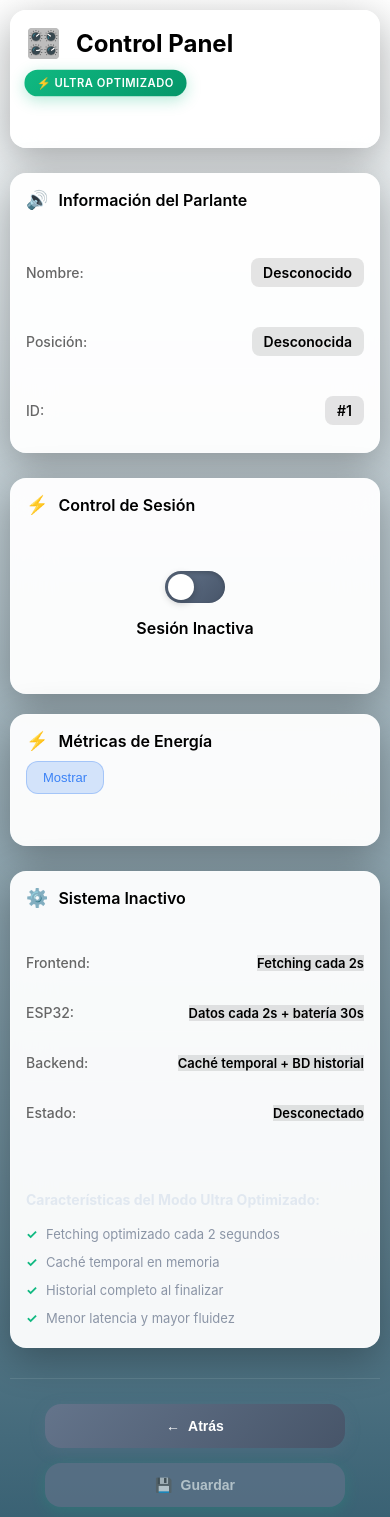
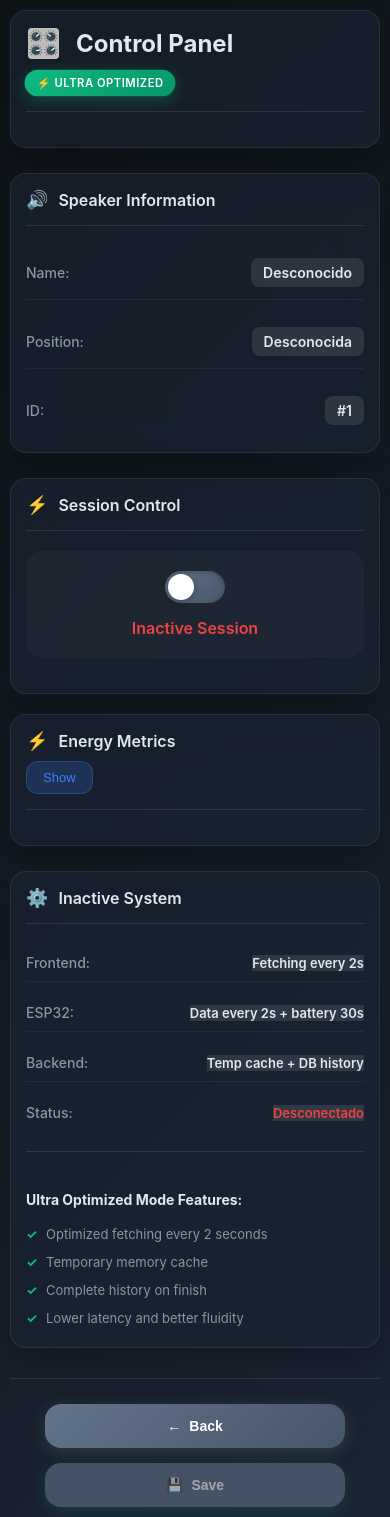
Before and after one commit to Guasmo/frontend_piensa, an Angular app: page /dashboard/control-panel/1 in a window 390 px wide. Built offline with nearby package versions, Linux system fonts and the light colour scheme; no server answers; sample sign-in values are in the browser's storage.

Commit message:
`fixed desing

```diff
--- a/src/app/dashboard/control-panel/control-panel.css
+++ b/src/app/dashboard/control-panel/control-panel.css
@@ -881,6 +881,24 @@ input:checked + .slider:before {
   }
 }
 
+@keyframes realtimePulse {
+  0% {
+    transform: scale(1);
+    opacity: 1;
+    box-shadow: 0 0 4px rgba(16, 185, 129, 0.6);
+  }
+  50% {
+    transform: scale(1.2);
+    opacity: 0.7;
+    box-shadow: 0 0 8px rgba(16, 185, 129, 0.8);
+  }
+  100% {
+    transform: scale(1);
+    opacity: 1;
+    box-shadow: 0 0 4px rgba(16, 185, 129, 0.6);
+  }
+}
+
 @keyframes metricUpdate {
   0% {
     opacity: 0;
@@ -962,8 +980,9 @@ input:checked + .slider:before {
 }
 
 @media (max-width: 480px) {
+  /* Keep the same dark theme colors on mobile instead of changing to light */
   .control-panel-container {
-    background: linear-gradient(to bottom, #ffffff, #3A6274);
+    background: linear-gradient(135deg, #0f1419 0%, #1a2332 100%);
   }
 
   .main-layout {
@@ -971,12 +990,17 @@ input:checked + .slider:before {
   }
 
   .panel-card {
+    background: rgba(26, 35, 50, 0.6);
+    backdrop-filter: blur(20px);
+    border: 1px solid rgba(255, 255, 255, 0.08);
+    color: #e1e8f0;
     padding: 15px;
     border-radius: 16px;
   }
 
   .panel-title {
     font-size: 24px;
+    color: #e1e8f0;
   }
 
   .title-icon {
@@ -985,6 +1009,7 @@ input:checked + .slider:before {
 
   .card-title {
     font-size: 16px;
+    color: #e1e8f0;
   }
 
   .card-icon {
@@ -998,10 +1023,12 @@ input:checked + .slider:before {
 
   .metric-value {
     font-size: 18px;
+    color: #e1e8f0;
   }
 
   .volume-value {
     font-size: 28px;
+    color: #e1e8f0;
   }
 
   .volume-controls {
@@ -1025,42 +1052,34 @@ input:checked + .slider:before {
     text-align: center;
   }
 
-  /* Mantener colores originales en mobile */
-  .panel-card {
-    background: rgba(255, 255, 255, 0.95);
-    backdrop-filter: blur(20px);
-    color: #000;
-    border: 1px solid rgba(255, 255, 255, 0.18);
-  }
-
-  .card-title,
-  .panel-title {
-    color: #000;
-  }
-
+  /* Keep original dark theme colors on mobile */
   .detail-label,
   .system-label,
   .time-label {
-    color: #666;
+    color: #8b95a6;
   }
 
   .detail-value,
   .system-value,
   .time-value {
-    color: #000;
-    background: rgba(0, 0, 0, 0.1);
+    color: #e1e8f0;
+    background: rgba(255, 255, 255, 0.1);
   }
 
   .metric-label {
-    color: #666;
-  }
-
-  .metric-value {
-    color: #000;
+    color: #8b95a6;
   }
 
   .status-label {
-    color: #000;
+    color: #e1e8f0;
+  }
+
+  .status-active {
+    color: #10b981;
+  }
+
+  .status-inactive {
+    color: #ef4444;
   }
 }
 
--- a/src/app/dashboard/control-panel/control-panel.html
+++ b/src/app/dashboard/control-panel/control-panel.html
@@ -1,11 +1,11 @@
 <div class="control-panel-container">
 
-  <!-- Estados del sistema (loading/error) -->
+  <!-- System states (loading/error) -->
   <div *ngIf="isLoading" class="status-overlay">
     <div class="status-card loading">
       <div class="status-header">
         <div class="loading-spinner"></div>
-        <h3>Verificando estado del parlante...</h3>
+        <h3>Checking speaker status...</h3>
       </div>
     </div>
   </div>
@@ -14,23 +14,23 @@
     <div class="status-card error">
       <div class="status-header">
         <span class="status-icon">❌</span>
-        <h3>Error de conexión</h3>
+        <h3>Connection Error</h3>
       </div>
       <p>{{ errorMessage }}</p>
-      <small>Estado: {{ getConnectionStatus() }}</small>
+      <small>Status: {{ getConnectionStatus() }}</small>
     </div>
   </div>
 
-  <!-- Layout principal desktop/mobile -->
+  <!-- Main desktop/mobile layout -->
   <div *ngIf="!isLoading" class="main-layout">
 
     <!-- Desktop Layout -->
     <div class="desktop-grid">
 
-      <!-- Columna Izquierda -->
+      <!-- Left Column -->
       <div class="left-column">
 
-        <!-- Header con título -->
+        <!-- Header with title -->
         <div class="panel-card header-card">
           <div class="card-header">
             <h1 class="panel-title">
@@ -38,28 +38,28 @@
               Control Panel
             </h1>
             <div class="mode-badges">
-              <span class="badge ultra-optimized">⚡ ULTRA OPTIMIZADO</span>
-              <span class="badge realtime" *ngIf="isConnected">📡 TIEMPO REAL</span>
+              <span class="badge ultra-optimized">⚡ ULTRA OPTIMIZED</span>
+              <span class="badge realtime" *ngIf="isConnected">📡 REAL-TIME</span>
             </div>
           </div>
         </div>
 
-        <!-- Información del Parlante -->
+        <!-- Speaker Information -->
         <div class="panel-card speaker-card">
           <div class="card-header">
             <h2 class="card-title">
               <span class="card-icon">🔊</span>
-              Información del Parlante
+              Speaker Information
             </h2>
           </div>
           <div class="card-content">
             <div class="speaker-details">
               <div class="detail-row">
-                <span class="detail-label">Nombre:</span>
+                <span class="detail-label">Name:</span>
                 <span class="detail-value">{{ speakerInfo.name }}</span>
               </div>
               <div class="detail-row">
-                <span class="detail-label">Posición:</span>
+                <span class="detail-label">Position:</span>
                 <span class="detail-value">{{ speakerInfo.position }}</span>
               </div>
               <div class="detail-row">
@@ -70,12 +70,12 @@
           </div>
         </div>
 
-        <!-- Control de Sesión -->
+        <!-- Session Control -->
         <div class="panel-card session-card">
           <div class="card-header">
             <h2 class="card-title">
               <span class="card-icon">⚡</span>
-              Control de Sesión
+              Session Control
             </h2>
           </div>
           <div class="card-content">
@@ -86,33 +86,33 @@
               </label>
               <div class="status-info">
                 <span class="status-label" [class]="isConnected ? 'status-active' : 'status-inactive'">
-                  {{ isConnected ? 'Sesión Activa' : 'Sesión Inactiva' }}
+                  {{ isConnected ? 'Active Session' : 'Inactive Session' }}
                 </span>
                 <div *ngIf="isConnected" class="realtime-indicator"></div>
               </div>
             </div>
 
-            <!-- Stats de sesión activa -->
+            <!-- Active session stats -->
             <div *ngIf="isConnected" class="session-stats">
               <div class="stat-grid">
                 <div class="stat-item">
                   <span class="stat-icon">⏱️</span>
                   <div class="stat-content">
-                    <span class="stat-label">Duración</span>
+                    <span class="stat-label">Duration</span>
                     <span class="stat-value">{{ sessionDuration }}</span>
                   </div>
                 </div>
                 <div class="stat-item">
                   <span class="stat-icon">📊</span>
                   <div class="stat-content">
-                    <span class="stat-label">Mediciones</span>
+                    <span class="stat-label">Measurements</span>
                     <span class="stat-value">{{ getMeasurementCount() }}</span>
                   </div>
                 </div>
                 <div class="stat-item">
                   <span class="stat-icon">🔋</span>
                   <div class="stat-content">
-                    <span class="stat-label">Batería</span>
+                    <span class="stat-label">Battery</span>
                     <span class="stat-value">{{ getLatestBattery() }}%</span>
                   </div>
                 </div>
@@ -121,12 +121,12 @@
           </div>
         </div>
 
-        <!-- Control de Volumen -->
+        <!-- Volume Control -->
         <div class="panel-card volume-card" *ngIf="isConnected">
           <div class="card-header">
             <h2 class="card-title">
               <span class="card-icon">🔊</span>
-              Control de Volumen
+              Volume Control
             </h2>
           </div>
           <div class="card-content">
@@ -174,71 +174,71 @@
         </div>
       </div>
 
-      <!-- Columna Derecha -->
+      <!-- Right Column -->
       <div class="right-column">
 
-        <!-- Métricas de Energía -->
+        <!-- Energy Metrics -->
         <div class="panel-card energy-card">
           <div class="card-header">
             <h2 class="card-title">
               <span class="card-icon">⚡</span>
-              Métricas de Energía
+              Energy Metrics
             </h2>
             <button class="toggle-btn" (click)="toggleEnergy()">
-              {{ showEnergy ? 'Ocultar' : 'Mostrar' }}
+              {{ showEnergy ? 'Hide' : 'Show' }}
             </button>
           </div>
           <div class="card-content" [class.collapsed]="!showEnergy">
 
-            <!-- Indicador de optimización -->
+            <!-- Optimization indicator -->
             <div *ngIf="isConnected && showEnergy" class="optimization-info">
-              <span class="optimization-badge">📡 Endpoint único cada 2s</span>
+              <span class="optimization-badge">📡 Single endpoint every 2s</span>
               <span class="data-freshness">{{ getDataFreshness() }}</span>
             </div>
 
-            <!-- Grid de métricas -->
+            <!-- Metrics grid -->
             <div *ngIf="realtimeData && hasRealtimeData() && showEnergy; else noEnergyData" class="metrics-grid">
 
               <div class="metric-card voltage">
                 <div class="metric-header">
                   <span class="metric-icon">⚡</span>
-                  <span class="metric-label">Voltaje</span>
+                  <span class="metric-label">Voltage</span>
                 </div>
                 <div class="metric-value">{{ getLatestVoltage() }} V</div>
-                <div class="metric-avg">Prom: {{ getAverageVoltage() }} V</div>
+                <div class="metric-avg">Avg: {{ getAverageVoltage() }} V</div>
               </div>
 
               <div class="metric-card current">
                 <div class="metric-header">
                   <span class="metric-icon">🔌</span>
-                  <span class="metric-label">Corriente</span>
+                  <span class="metric-label">Current</span>
                 </div>
                 <div class="metric-value">{{ getLatestCurrent() }} mA</div>
-                <div class="metric-avg">Prom: {{ getAverageCurrent() }} mA</div>
+                <div class="metric-avg">Avg: {{ getAverageCurrent() }} mA</div>
               </div>
 
               <div class="metric-card power">
                 <div class="metric-header">
                   <span class="metric-icon">💡</span>
-                  <span class="metric-label">Potencia</span>
+                  <span class="metric-label">Power</span>
                 </div>
                 <div class="metric-value">{{ getLatestPower() }} mW</div>
-                <div class="metric-avg">Prom: {{ getAveragePower() }} mW</div>
+                <div class="metric-avg">Avg: {{ getAveragePower() }} mW</div>
               </div>
 
               <div class="metric-card consumption">
                 <div class="metric-header">
                   <span class="metric-icon">📊</span>
-                  <span class="metric-label">Consumo Total</span>
+                  <span class="metric-label">Total Consumption</span>
                 </div>
                 <div class="metric-value">{{ getTotalConsumed() }} mAh</div>
-                <div class="metric-note">Calculado en ESP32</div>
+                <div class="metric-note">Calculated on ESP32</div>
               </div>
 
               <div class="metric-card battery" [style.background]="getBatteryColor()">
                 <div class="metric-header">
                   <span class="metric-icon">🔋</span>
-                  <span class="metric-label white-text">Batería</span>
+                  <span class="metric-label white-text">Battery</span>
                 </div>
                 <div class="metric-value white-text">{{ getLatestBattery() }}%</div>
                 <div class="metric-status white-text">{{ getBatteryStatus() }}</div>
@@ -247,29 +247,29 @@
               <div class="metric-card sample">
                 <div class="metric-header">
                   <span class="metric-icon">📈</span>
-                  <span class="metric-label">Muestra Actual</span>
+                  <span class="metric-label">Current Sample</span>
                 </div>
                 <div class="metric-value">#{{ getCurrentSampleIndex() }}</div>
                 <div class="metric-indicator">
                   <div class="realtime-pulse"></div>
-                  <span>Tiempo real</span>
+                  <span>Real-time</span>
                 </div>
               </div>
             </div>
 
-            <!-- Estado sin datos de energía -->
+            <!-- No energy data state -->
             <ng-template #noEnergyData>
               <div class="no-energy-data" *ngIf="showEnergy">
                 <div *ngIf="isConnected; else notConnectedEnergy" class="waiting-energy">
                   <div class="state-icon">⏳</div>
-                  <h4>Esperando datos del ESP32</h4>
-                  <p>El sistema está conectado pero aún no ha recibido datos de energía.</p>
+                  <h4>Waiting for ESP32 data</h4>
+                  <p>The system is connected but has not yet received energy data.</p>
                 </div>
                 <ng-template #notConnectedEnergy>
                   <div class="disconnected-energy">
                     <div class="state-icon">🔌</div>
-                    <h4>Inicia una sesión</h4>
-                    <p>Activa el control de sesión para ver las métricas de energía.</p>
+                    <h4>Start a session</h4>
+                    <p>Activate session control to view energy metrics.</p>
                   </div>
                 </ng-template>
               </div>
@@ -277,73 +277,73 @@
           </div>
         </div>
 
-        <!-- Información del Sistema -->
+        <!-- System Information -->
         <div class="panel-card system-card">
           <div class="card-header">
             <h2 class="card-title">
               <span class="card-icon">⚙️</span>
-              {{ isConnected ? 'Sistema Activo' : 'Sistema Inactivo' }}
+              {{ isConnected ? 'Active System' : 'Inactive System' }}
             </h2>
           </div>
           <div class="card-content">
             <div class="system-details">
               <div class="system-item">
                 <span class="system-label">Frontend:</span>
-                <span class="system-value">Fetching cada 2s</span>
+                <span class="system-value">Fetching every 2s</span>
               </div>
               <div class="system-item">
                 <span class="system-label">ESP32:</span>
-                <span class="system-value">Datos cada 2s + batería 30s</span>
+                <span class="system-value">Data every 2s + battery 30s</span>
               </div>
               <div class="system-item">
                 <span class="system-label">Backend:</span>
-                <span class="system-value">Caché temporal + BD historial</span>
+                <span class="system-value">Temp cache + DB history</span>
               </div>
               <div class="system-item" *ngIf="activeSessionId">
-                <span class="system-label">Sesión ID:</span>
+                <span class="system-label">Session ID:</span>
                 <span class="system-value">#{{ activeSessionId }}</span>
               </div>
               <div class="system-item">
-                <span class="system-label">Estado:</span>
+                <span class="system-label">Status:</span>
                 <span class="system-value" [class]="isConnected ? 'status-active' : 'status-inactive'">
                   {{ getConnectionStatus() }}
                 </span>
               </div>
             </div>
 
-            <!-- Características del modo optimizado -->
+            <!-- Ultra optimized mode features -->
             <div *ngIf="!isConnected" class="system-features">
-              <h4>Características del Modo Ultra Optimizado:</h4>
+              <h4>Ultra Optimized Mode Features:</h4>
               <ul class="feature-list">
-                <li>Fetching optimizado cada 2 segundos</li>
-                <li>Caché temporal en memoria</li>
-                <li>Historial completo al finalizar</li>
-                <li>Menor latencia y mayor fluidez</li>
+                <li>Optimized fetching every 2 seconds</li>
+                <li>Temporary memory cache</li>
+                <li>Complete history on finish</li>
+                <li>Lower latency and better fluidity</li>
               </ul>
             </div>
           </div>
         </div>
 
-        <!-- Información Temporal -->
+        <!-- Temporal Information -->
         <div class="panel-card time-card" *ngIf="realtimeData && hasRealtimeData()">
           <div class="card-header">
             <h2 class="card-title">
               <span class="card-icon">🕐</span>
-              Información Temporal
+              Temporal Information
             </h2>
           </div>
           <div class="card-content">
             <div class="time-details">
               <div class="time-item">
-                <span class="time-label">Timestamp ESP32:</span>
+                <span class="time-label">ESP32 Timestamp:</span>
                 <span class="time-value">{{ getTimestamp() }}s</span>
               </div>
               <div class="time-item">
-                <span class="time-label">Duración total:</span>
+                <span class="time-label">Total duration:</span>
                 <span class="time-value">{{ getDurationSeconds() }}s</span>
               </div>
               <div class="time-item">
-                <span class="time-label">Última actualización:</span>
+                <span class="time-label">Last update:</span>
                 <span class="time-value">{{ realtimeData.lastUpdated | date:'HH:mm:ss' }}</span>
               </div>
             </div>
@@ -352,12 +352,12 @@
       </div>
     </div>
 
-    <!-- Botones de acción (footer) -->
+    <!-- Action buttons (footer) -->
     <div class="action-footer">
       <div class="action-buttons">
         <button class="btn btn-secondary" routerLink="/dashboard/select-panel">
           <span class="btn-icon">←</span>
-          Atrás
+          Back
         </button>
         <button
           class="btn btn-primary"
@@ -365,7 +365,7 @@
           [disabled]="!canSaveSession()"
           [class.btn-disabled]="!canSaveSession()">
           <span class="btn-icon">💾</span>
-          {{ isConnected ? 'Finalizar y Guardar' : 'Guardar' }}
+          {{ isConnected ? 'Finish and Save' : 'Save' }}
         </button>
       </div>
     </div>
```
